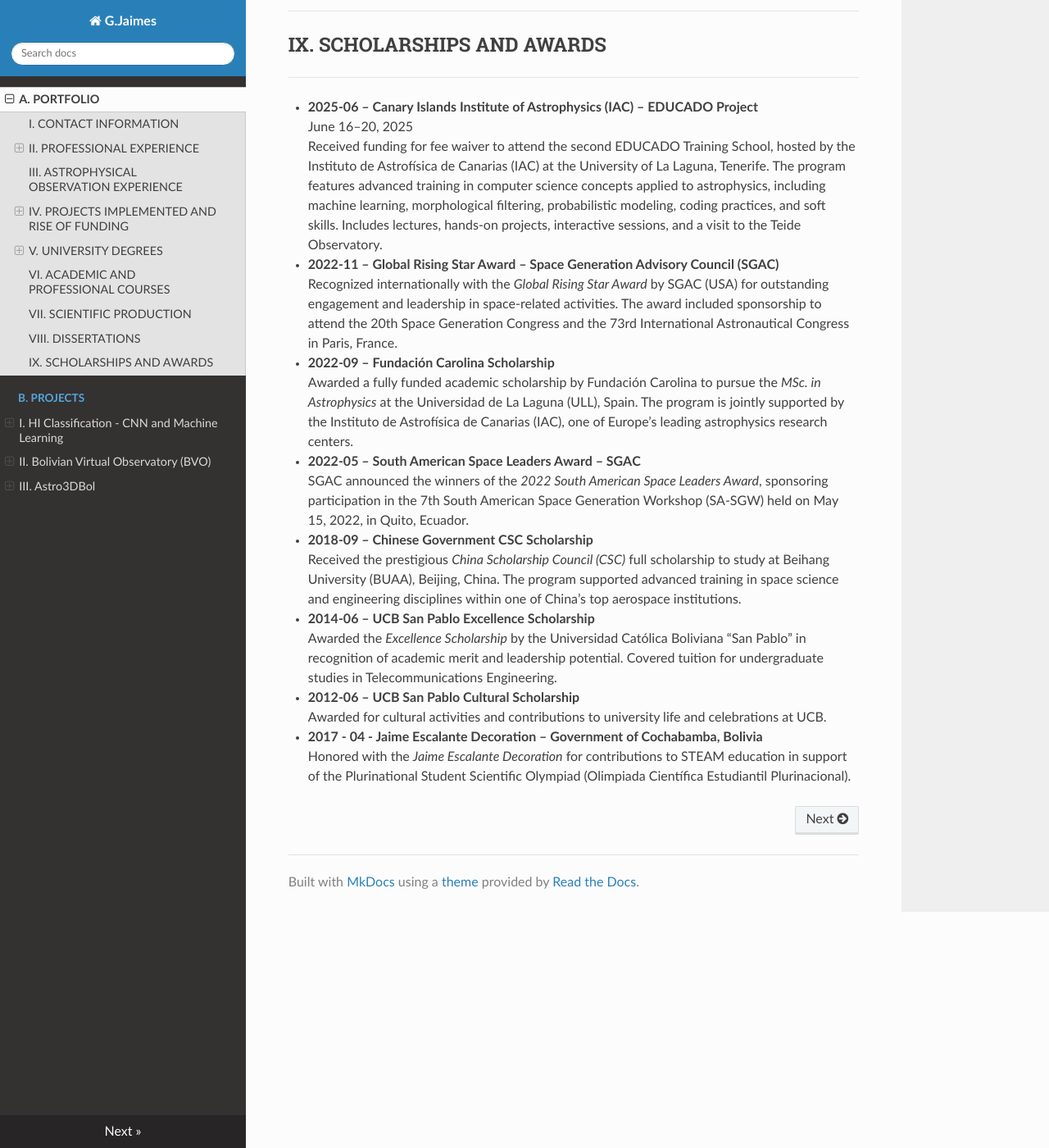
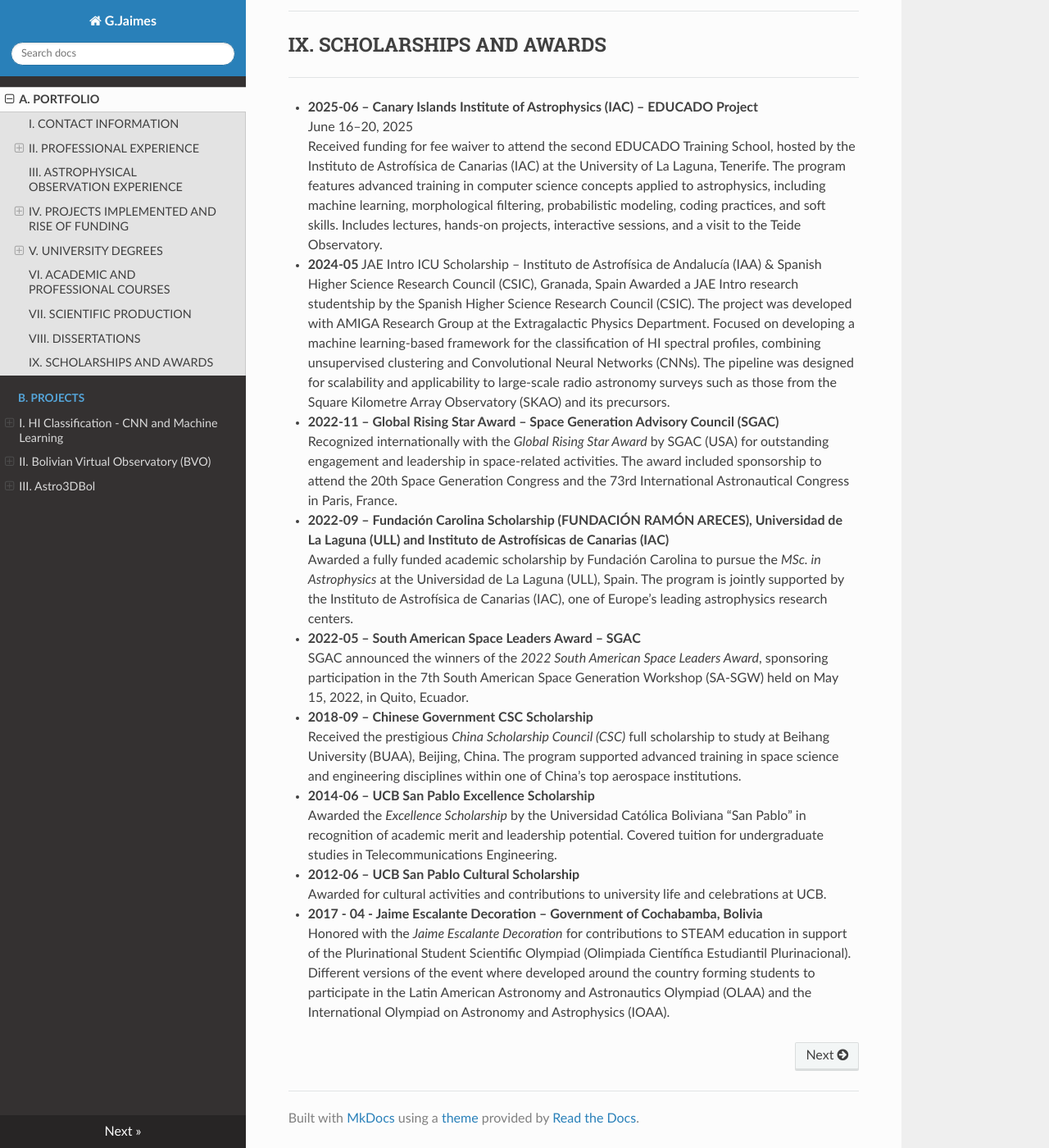
Before and after one commit to gabojaimesillanes/g.jaimes.illanes, an MkDocs documentation site: the page built from docs/portfolio.md, in a window 1280 px wide and 1400 px high, scrolled down 9809 px. Shown: the whole window at 82% size. Built offline with MkDocs 1.6.1, drawn with Linux system fonts in a browser that asks for light colours; nearby versions of some CDN libraries.

Commit message:
Update portfolio.md

```diff
--- a/docs/portfolio.md
+++ b/docs/portfolio.md
@@ -389,10 +389,14 @@
   June 16–20, 2025
   Received funding for fee waiver to attend the second EDUCADO Training School, hosted by the Instituto de Astrofísica de Canarias (IAC) at the University of La Laguna, Tenerife. The program features advanced training in computer science concepts applied to astrophysics, including machine learning, morphological filtering, probabilistic modeling, coding practices, and soft skills. Includes lectures, hands-on projects, interactive sessions, and a visit to the Teide Observatory.
 
+* **2024-05**
+  JAE Intro ICU Scholarship – Instituto de Astrofísica de Andalucía (IAA) & Spanish Higher Science Research Council (CSIC), Granada, Spain
+Awarded a JAE Intro research studentship by the Spanish Higher Science Research Council (CSIC). The project was developed with AMIGA Research Group at the Extragalactic Physics Department. Focused on developing a machine learning-based framework for the classification of HI spectral profiles, combining unsupervised clustering and Convolutional Neural Networks (CNNs). The pipeline was designed for scalability and applicability to large-scale radio astronomy surveys such as those from the Square Kilometre Array Observatory (SKAO) and its precursors.
+
 * **2022-11 – Global Rising Star Award – Space Generation Advisory Council (SGAC)**
   Recognized internationally with the *Global Rising Star Award* by SGAC (USA) for outstanding engagement and leadership in space-related activities. The award included sponsorship to attend the 20th Space Generation Congress and the 73rd International Astronautical Congress in Paris, France.
 
-* **2022-09 – Fundación Carolina Scholarship**
+* **2022-09 – Fundación Carolina Scholarship (FUNDACIÓN RAMÓN ARECES), Universidad de La Laguna (ULL) and Instituto de Astrofísicas de Canarias (IAC)**
   Awarded a fully funded academic scholarship by Fundación Carolina to pursue the *MSc. in Astrophysics* at the Universidad de La Laguna (ULL), Spain. The program is jointly supported by the Instituto de Astrofísica de Canarias (IAC), one of Europe’s leading astrophysics research centers.
 
 * **2022-05 – South American Space Leaders Award – SGAC**
@@ -408,4 +412,4 @@
   Awarded for cultural activities and contributions to university life and celebrations at UCB.
 
 * **2017 - 04 - Jaime Escalante Decoration – Government of Cochabamba, Bolivia**
-  Honored with the *Jaime Escalante Decoration* for contributions to STEAM education in support of the Plurinational Student Scientific Olympiad (Olimpiada Científica Estudiantil Plurinacional).
+  Honored with the *Jaime Escalante Decoration* for contributions to STEAM education in support of the Plurinational Student Scientific Olympiad (Olimpiada Científica Estudiantil Plurinacional). Different versions of the event where developed around the country forming students to participate in the Latin American Astronomy and Astronautics Olympiad (OLAA) and the International Olympiad on Astronomy and Astrophysics (IOAA).
```
